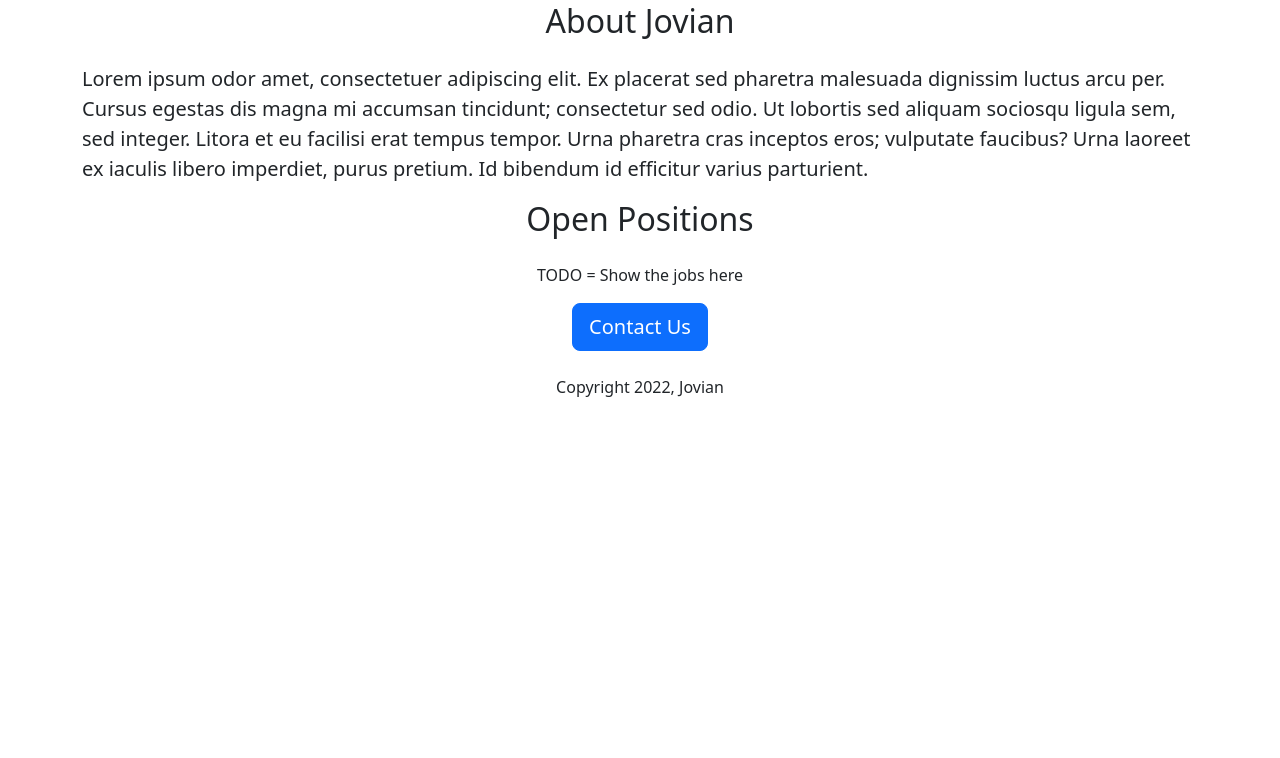
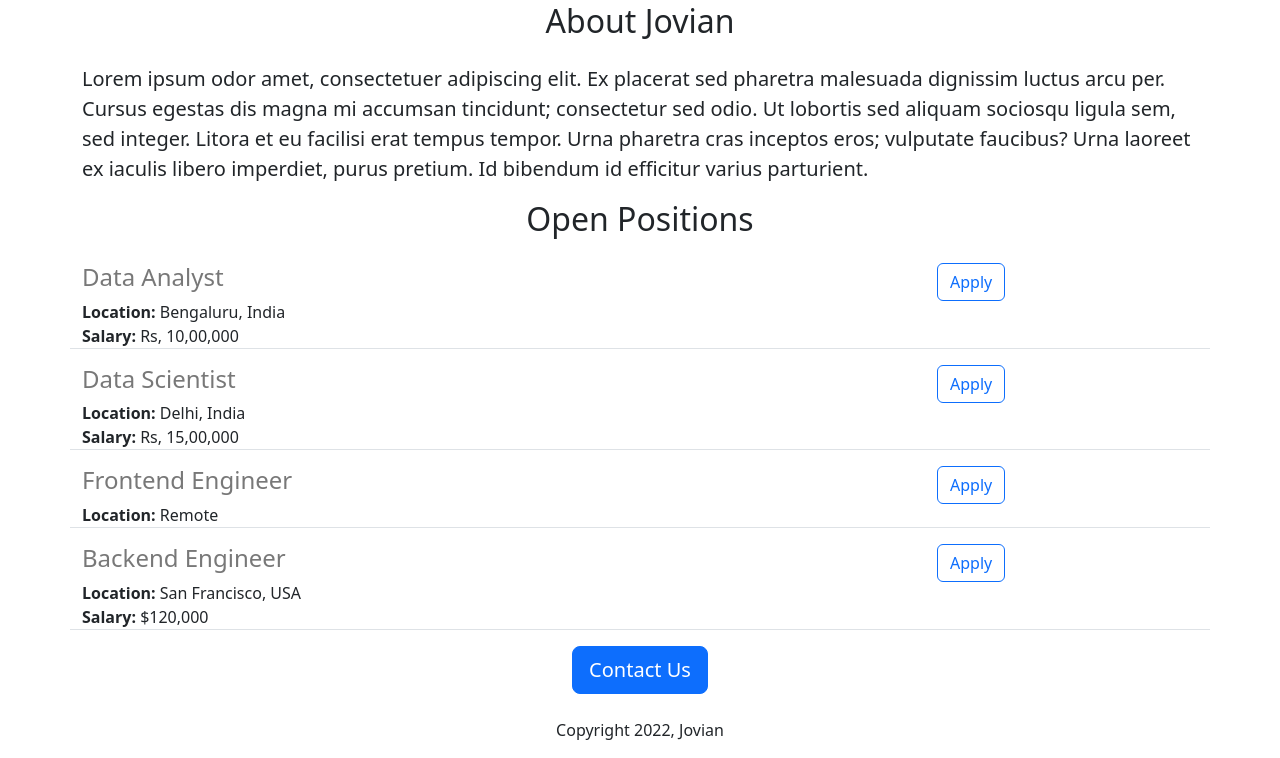
Before and after one commit to dmwspace/jovian-careers-website, a Flask app: page / in a window 1280 px wide. Shown: the part 446-1204 px from the top of the page. Before the commit the page ends 843 px from the top, so only its background shows below. Run offline with Flask 3, Linux system fonts and the light colour scheme.

Commit message:
added dynamic data

```diff
--- a/app.py
+++ b/app.py
@@ -1,10 +1,40 @@
-from flask import Flask, render_template
+from flask import Flask, render_template, jsonify
 
 app = Flask(__name__)
 
+JOBS = [
+  {
+    'id': 1,
+    'title': 'Data Analyst',
+    'location': 'Bengaluru, India',
+    'salary': 'Rs, 10,00,000'
+  },
+  {
+    'id': 2,
+    'title': 'Data Scientist',
+    'location': 'Delhi, India',
+    'salary': 'Rs, 15,00,000'
+  },
+  {
+    'id': 3,
+    'title': 'Frontend Engineer',
+    'location': 'Remote',
+  },
+  {
+    'id': 4,
+    'title': 'Backend Engineer',
+    'location': 'San Francisco, USA',
+    'salary': '$120,000'
+  },
+]
+
 @app.route("/")
-def hello_world():
-  return render_template('home.html')
+def hello_jovian():
+  return render_template('home.html', jobs=JOBS, company='Jovian')
+
+@app.route("/api/jobs")
+def list_jobs():
+  return jsonify(JOBS)
 
 if __name__ == "__main__":
   app.run(host='0.0.0.0', debug=True)
--- a/templates/home.html
+++ b/templates/home.html
@@ -16,14 +16,18 @@
   </head>
   <body>
     <div class="container">
-      <h1 class="text-center mt-2 mb-4">Jovian Careers</h1>
+      <h1 class="text-center mt-2 mb-4">{{company}} Careers</h1>
       <img class="imb-fluid" id="banner" src="https://8668d9d1-29db-4403-ba62-ef251400b5b2-00-14y0wksxxvtzi.janeway.replit.dev/static/image.jpeg">
       <h2 class="text-center mt-2 mb-4">About Jovian</h2>
       <p class="lead">
         Lorem ipsum odor amet, consectetuer adipiscing elit. Ex placerat sed pharetra malesuada dignissim luctus arcu per. Cursus egestas dis magna mi accumsan tincidunt; consectetur sed odio. Ut lobortis sed aliquam sociosqu ligula sem, sed integer. Litora et eu facilisi erat tempus tempor. Urna pharetra cras inceptos eros; vulputate faucibus? Urna laoreet ex iaculis libero imperdiet, purus pretium. Id bibendum id efficitur varius parturient.
       </p>
       <h2 class="text-center mt-2 mb-4">Open Positions</h2>
-      <p class="text-center">TODO = Show the jobs here</p>
+      <div>
+        {% for job in jobs %}
+          {% include 'jobitem.html' %}
+        {% endfor %}
+      </div>
       <div class="text-center">
         <button class="btn btn-primary btn-lg">Contact Us</button>
         <p class="mt-4">Copyright 2022, Jovian</p>
--- /dev/null
+++ b/templates/jobitem.html
@@ -0,0 +1,21 @@
+<div class="border-bottom row"
+    style="margin-bottom: 16px"
+    padding-bottom: 4px">
+  <div class="col-9">
+    <h4 style="color:rgb(120,120,120)" "margin-bottom: 8px">
+      {{job['title']}}
+    </h4>
+    <div>
+      <b>Location: </b>{{job['location']}}
+    </div>
+    {% if 'salary' in job %}
+    <div>
+      <b>Salary: </b>{{job['salary']}}
+    </div>
+    {% endif %}
+  </div>
+  <div class="col-3">
+    <button type="button" class="btn btn-outline-primary">Apply</button>
+  </div>
+
+</div>
```
